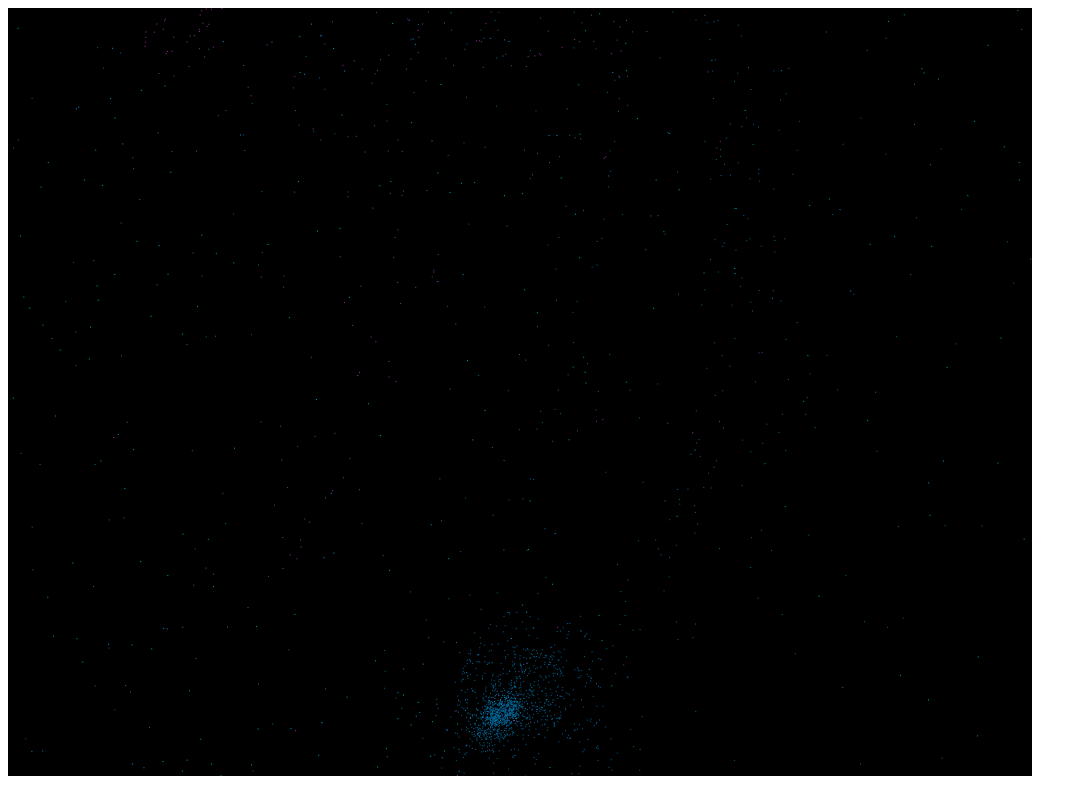
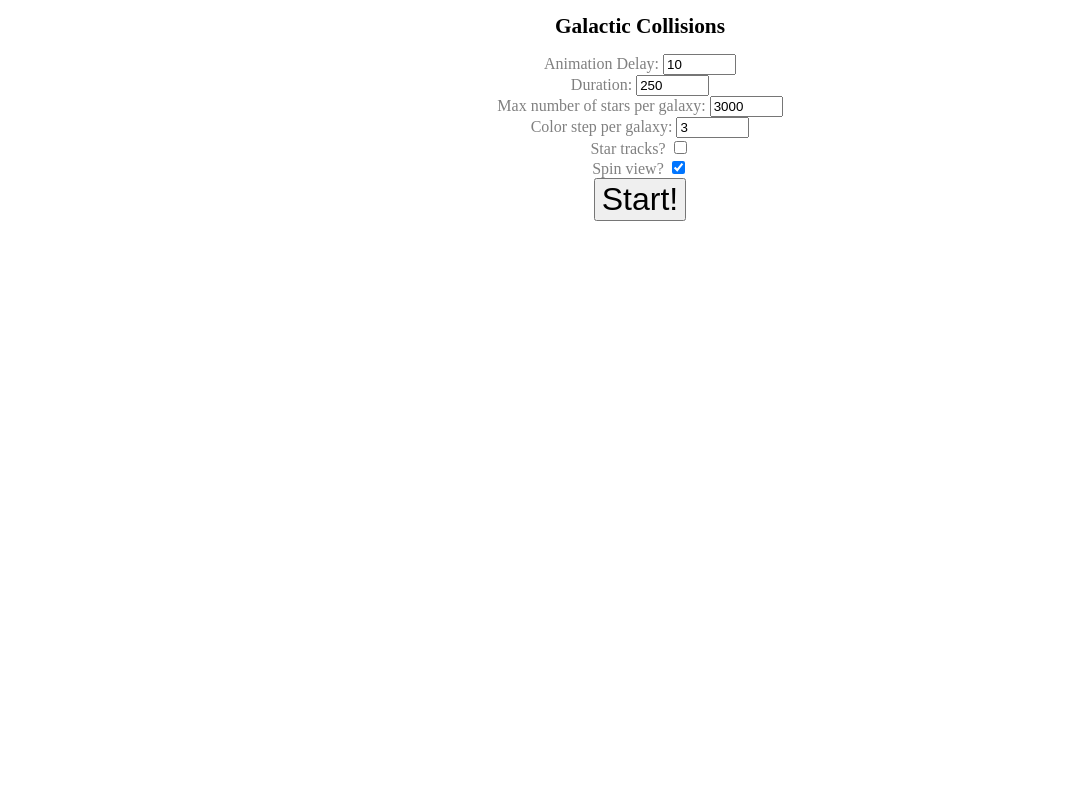
Before and after one commit to psarando/galaxy, a plain HTML site: page galaxy.html in a window 1280 px wide. Shown: the whole page, without its empty margins (0-1087 px from the left). Drawn offline with nearby package versions, Linux system fonts and the light colour scheme.

Commit message:
Added a start form with some configurable options.
Created a "start" page with a form, with code inspired by kathack.com, for tweaking some of the originally configurable parameters before starting the animation.
Renamed startGalaxy to an unused function name from the original code: refresh_galaxy.
A little more code formatting too.

```diff
--- a/galaxy.html
+++ b/galaxy.html
@@ -9,6 +9,6 @@
     <script type="text/javascript" src="galaxy.js" language="JavaScript">
     </script>
 </head>
-<body onload="startGalaxy();">
+<body onload="refresh_galaxy();">
 </body>
 </html>
--- a/galaxy.js
+++ b/galaxy.js
@@ -48,36 +48,16 @@ var DEFAULTS =
 var UNIFORM_COLORS = true;
 var reshape_galaxy = 0;
 var galaxy_handle_event = 0;
+
 function NRAND( n ) {
-    return Math.round(Math.random() * (n - 1));
+    return Math.round( Math.random() * (n - 1) );
 }
 
-var galaxy_opts = {
-    delay: {
-        value: 20000,
-        desc: "Frame rate (0 - 100000)"
-    },
-    batchcount: {
-        value: -5,
-        desc: "Count (-20 - 20)"
-    },
-    cycles: {
-        value: 250,
-        desc: "Duration (10 - 1000)"
-    },
-    ncolors: {
-        value: 64,
-        desc: "Number of colors (10 - 255)"
-    },
-    tracks: {
-        on: true,
-        desc: "turn on/off star tracks"
-    },
-    spin: {
-        on: true,
-        desc: "do/don't spin viewpoint"
-    }
-};
+var delay = 10;
+var batchcount = -5;
+var cycles = 250;
+var tracks = false;
+var spin = true;
 
 function FLOATRAND() {
     return Math.random();
@@ -103,9 +83,9 @@ var GALAXYMINSIZE = 0.15;
 var QCONS = 0.001;
 
 var COLORBASE = 16;
-var COLORSTEP = 3
 /* colors per galaxy */
-var NUMCOLORS = Math.round(0xFFF / COLORSTEP);
+var NUMCOLORS = 1365;
+var COLORSTEP = Math.round( 0xFFF / NUMCOLORS )
 
 
 function XPoint() {
@@ -146,7 +126,7 @@ function Galaxy() {
 
 var canvas_el, canvas_ctx;
 function Universe() {
-    this.mat = new Array(new Array(3), new Array(3), new Array(3)); /* Movement of stars(?) */
+    this.mat = new Array( new Array(3), new Array(3), new Array(3) ); /* Movement of stars(?) */
     this.scale = 0.0; /* Scale */
     this.midx = 0; /* Middle of screen, x */
     this.midy = 0; /* Middle of screen, y */
@@ -159,12 +139,13 @@ function Universe() {
     this.rot_x = 0.0; /* rotation of eye around center of universe, around x-axis */
 
     this.onReady = function( parentNode ) {
-        canvas_el = document.createElement('canvas');
+        canvas_el = document.createElement( 'canvas' );
         canvas_el.width = 1024;
         canvas_el.height = 768;
         canvas_el.style.cssText = 'background-color: black; position: absolute; z-index: 500;';
-        parentNode.appendChild(canvas_el);
-        canvas_ctx = canvas_el.getContext('2d');
+        canvas_ctx = canvas_el.getContext( '2d' );
+
+        parentNode.appendChild( canvas_el );
 
         init_galaxy();
     }
@@ -179,13 +160,13 @@ function startover() {
     var w1, w2; /* more tmp */
     var d, v, w, h; /* yet more tmp */
 
-    clearInterval(drawInterval);
+    clearInterval( drawInterval );
 
     gp.step = 0;
     gp.rot_y = 0;
     gp.rot_x = 0;
 
-    var ngalaxies = galaxy_opts.batchcount.value;
+    var ngalaxies = batchcount;
     if( ngalaxies < -MINGALAXIES ) {
         ngalaxies = NRAND( -ngalaxies - MINGALAXIES + 1 ) + MINGALAXIES;
     } else if( ngalaxies < MINGALAXIES ) {
@@ -201,9 +182,9 @@ function startover() {
         var gt = gp.galaxies[i];
         var sinw1, sinw2, cosw1, cosw2;
 
-        var r = Math.round(NRAND(COLORBASE) / COLORSTEP) * COLORSTEP;
-        var g = Math.round(NRAND(COLORBASE) / COLORSTEP) * COLORSTEP;
-        var b = Math.round(NRAND(COLORBASE) / COLORSTEP) * COLORSTEP;
+        var r = Math.round( NRAND( COLORBASE ) / COLORSTEP ) * COLORSTEP;
+        var g = Math.round( NRAND( COLORBASE ) / COLORSTEP ) * COLORSTEP;
+        var b = Math.round( NRAND( COLORBASE ) / COLORSTEP ) * COLORSTEP;
         if( r + g + b == 0 ) {
             // Galaxies should not have black stars.
             r = COLORSTEP;
@@ -301,13 +282,13 @@ function startover() {
         console.log( "Screen: " );
     }
 
-    drawInterval = setInterval(draw_galaxy, 10);
+    drawInterval = setInterval( draw_galaxy, delay );
 }
 
 function init_galaxy() {
     var gp = universe;
 
-    gp.f_hititerations = galaxy_opts.cycles.value;
+    gp.f_hititerations = cycles;
 
     gp.scale = (canvas_el.width + canvas_el.height) / 8.0;
     gp.midx =  canvas_el.width  / 2;
@@ -321,9 +302,11 @@ function draw_galaxy() {
     var i, j, k; /* more tmp */
     var dummy = null;
 
+    if( !tracks ) {
         canvas_ctx.clearRect( 0, 0, canvas_el.width, canvas_el.height );
+    }
 
-    if( galaxy_opts.spin.on ) {
+    if( spin ) {
         gp.rot_y += 0.01;
         gp.rot_x += 0.004;
     }
@@ -338,7 +321,7 @@ function draw_galaxy() {
     for( i = 0; i < gp.galaxies.length; ++i ) {
         var gt = gp.galaxies[i];
 
-        for( j = 0; j < gp.galaxies[i].stars.length; ++j ) {
+        for( j = 0; j < gt.stars.length; ++j ) {
             var st = gt.stars[j];
             var newp = gt.newpoints[j];
             var v0 = st.vel.x;
@@ -406,7 +389,7 @@ function draw_galaxy() {
         gt.pos.y += gt.vel.y * DELTAT;
         gt.pos.z += gt.vel.z * DELTAT;
 
-        drawPoints( gt );
+        XDrawPoints( gt );
 
         dummy = gt.oldpoints;
         gt.oldpoints = gt.newpoints;
@@ -419,7 +402,7 @@ function draw_galaxy() {
     }
 }
 
-    function drawPoints( gt ) {
+function XDrawPoints( gt ) {
     for( var i = 0; i < gt.newpoints.length; i++ ) {
         var newp = gt.newpoints[i];
         canvas_ctx.fillStyle = gt.galcol;
@@ -427,14 +410,58 @@ function draw_galaxy() {
     }
 }
 
-function startGalaxy() {
+function buildForm( universeDiv ) {
+    var div = document.createElement('div');
+    div.innerHTML =
+'<h1 style="text-align:center; font-size:16pt">Galactic Collisions</h1>\
+<div style="text-align:center; color:gray;">\
+<label title="Delay in milliseconds (10 - 1000)">\
+Animation Delay: <input id="delay" type="text" size="6" value="10" />\
+</label><br />\
+<label title="Duration (10 - 1000)">\
+Duration: <input id="cycles" type="text" size="6" value="250" />\
+</label><br />\
+<label title="Max number of stars per galaxy (10 - 10000)">\
+Max number of stars per galaxy: <input id="maxstars" type="text" size="6" value="3000" />\
+</label><br />\
+<label title="Number of colors per galaxy (1 step = 4096 colors, 15 steps = 7 colors)">\
+Color step per galaxy: <input id="colorstep" type="text" size="6" value="3" />\
+</label><br />\
+<label title="turn on/off star tracks">\
+Star tracks? <input id="tracks" type="checkbox" />\
+</label><br />\
+<label title="do/don\'t spin viewpoint">\
+Spin view? <input id="spin" type="checkbox" checked="checked" />\
+</label>\
+</div>\
+<div id="btnStart" style="text-align:center; font-size:16pt">Loading...</div>';
+
+    universeDiv.appendChild( div );
+
+    return div;
+}
+
+function refresh_galaxy() {
     var universeDiv = document.createElement('div');
-    document.body.appendChild(universeDiv);
+    var form = buildForm( universeDiv );
+    document.body.appendChild( universeDiv );
 
-    var checkInterval = setInterval(function () {
-        if (window.jQuery) {
-            clearInterval(checkInterval);
-            universe.onReady(universeDiv);
+    var checkInterval = setInterval( function () {
+        if ( window.jQuery ) {
+            clearInterval( checkInterval );
+
+            jQuery('#btnStart').empty();
+            jQuery('<button>Start!</button>').click( function () {
+                delay = parseInt( jQuery('#delay').val() );
+                cycles = parseInt( jQuery('#cycles').val() );
+                MAX_STARS = parseInt( jQuery('#maxstars').val() );
+                COLORSTEP = parseInt( jQuery('#colorstep').val() );
+                tracks = (jQuery('#tracks').attr('checked'))? true : false;
+                spin = (jQuery('#spin').attr('checked'))? true : false;
+
+                universeDiv.removeChild(form);
+                universe.onReady( universeDiv );
+            }).css( 'font-size', '24pt' ).appendTo( '#btnStart' );
         }
-    }, 100);
+    }, 100 );
 }
```
Lines whose indentation alone changed are shown as unchanged.
